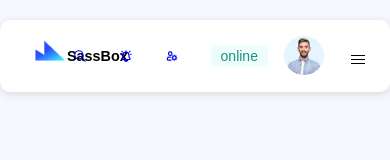
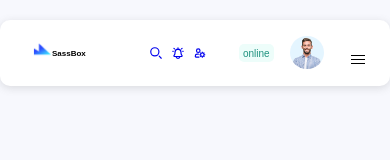
Before and after one commit to root404-ir/Creative-Projects-with-html-css, a plain HTML site: page navbar_header/index.html in a window 390 px wide. Drawn offline with Linux system fonts and the light colour scheme.

Commit message:
change elements size for mobile

```diff
--- a/navbar_header/css/media.css
+++ b/navbar_header/css/media.css
@@ -44,6 +44,41 @@
     .section_nev {
         grid-template-columns: 3% 78% 2%;
     }
+
+    .img_box {
+
+        min-width: 25px;
+    }
+
+}
+
+@media screen and (max-width:576px) {
+    .group_icon {
+        gap: 0.5rem;
+    }
+
+    .user_connection_ststus {
+        width: 47px;
+        font-size: 12px;
+    }
+
+    .user_avatar {
+        width: 34px;
+        height: 34px;
+    }
+
+    .img_box {
+        min-width: 20px;
+    }
+
+    .section_logo h3 {
+        font-size: .5rem;
+    }
+
+    .user_connection_ststus {
+        width: 35px;
+        font-size: 10px;
+    }
 }
 
 @media screen and (min-width:768px) {
```
